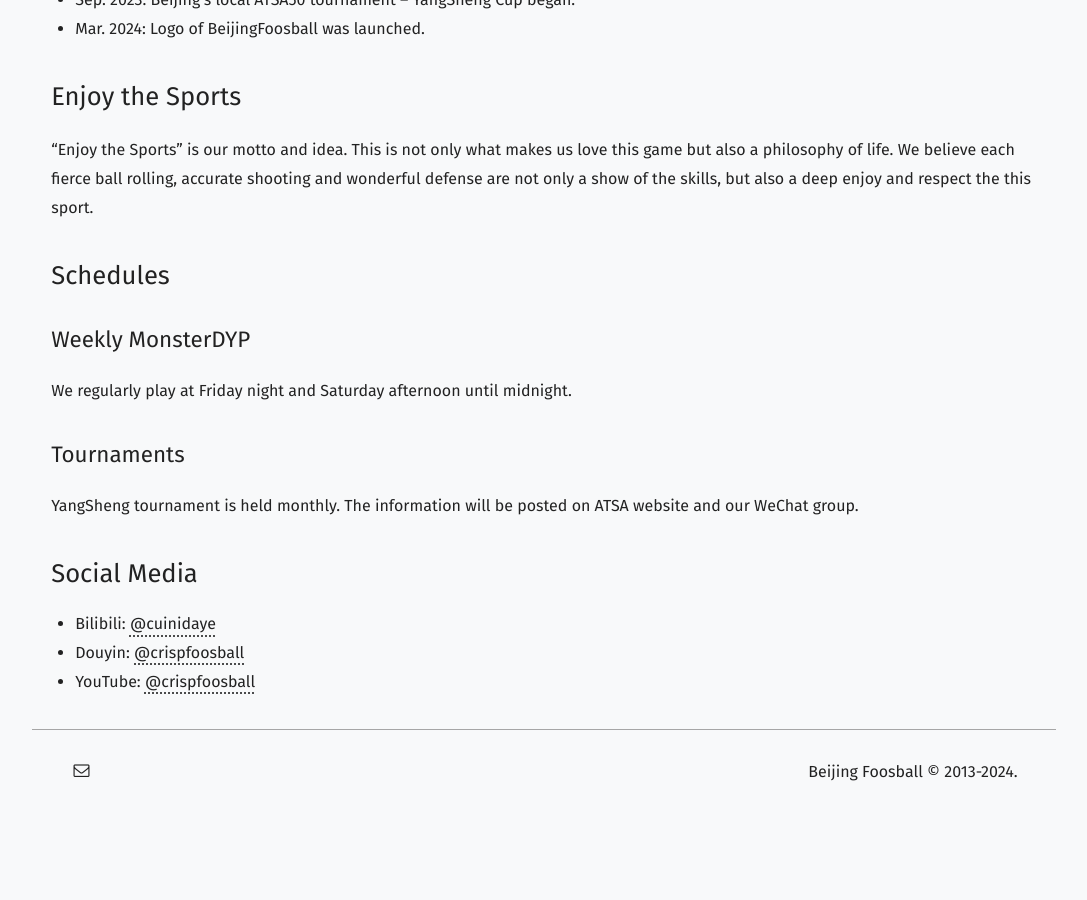
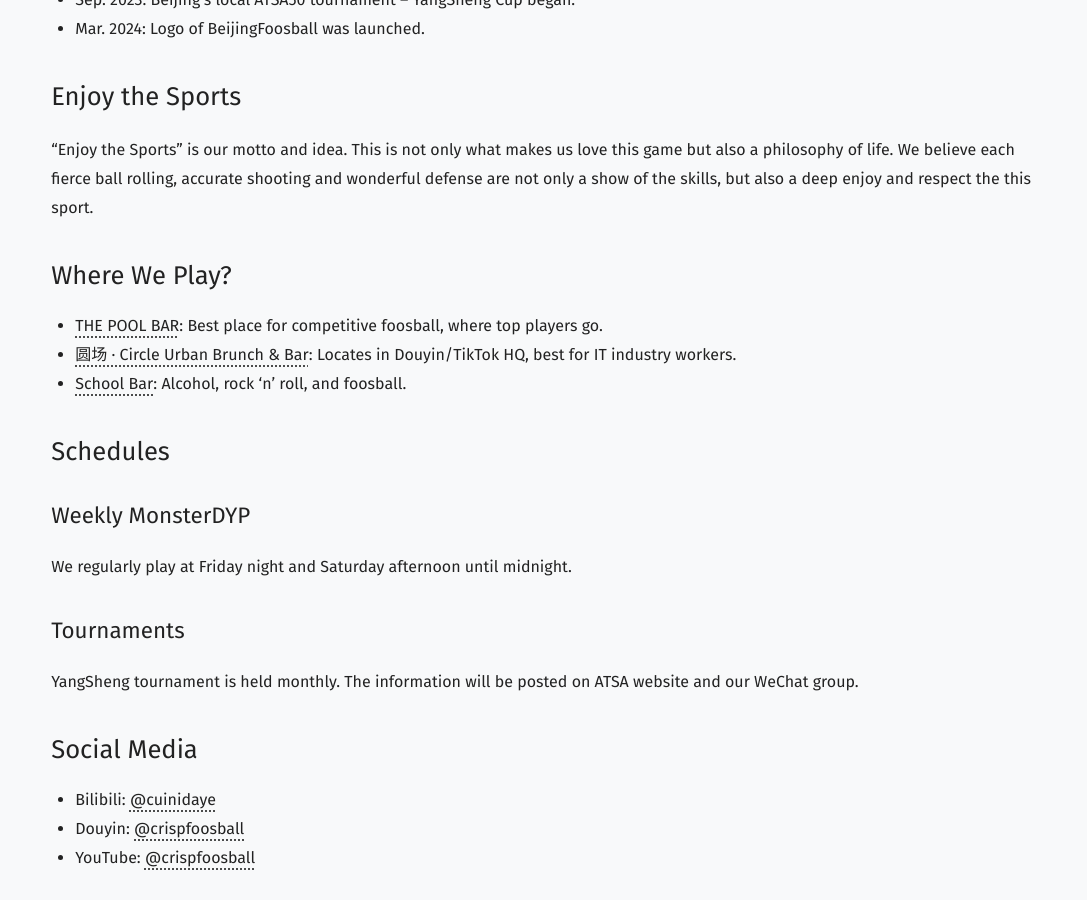
Before and after one commit to BeijingFoosball/beijingfoosball.github.io, a Jekyll site: the page built from _docs/introduction.md, in a window 1280 px wide and 900 px high, scrolled down 1084 px. Shown: the whole window, without its empty margins (96-1183 px from the left). Built offline with Jekyll 4.4.1, drawn with Linux system fonts in a browser that asks for light colours; some web fonts are replaced; before the commit the page ends 1881 px from its top, so only the background shows below that.

Commit message:
add places

```diff
--- a/_data/places.yaml
+++ b/_data/places.yaml
@@ -1,17 +1,20 @@
 - name: THE POOL BAR
   desc: 周五晚和周六全天活动，汇集北京一线高手。
+  desc_en: Best place for competitive foosball, where top players go.
   link: https://m.dianping.com/shopshare/k1tcZDtRfXspEFvZ
   address: 北京市东城区鼓楼东大街106号
   table: 火球专业版
   image: the-pool-bar.jpg
-- name: 圆场·Circle Urban Brunch & Bar
+- name: 圆场 · Circle Urban Brunch & Bar
   desc: 位于抖音集团总部1733商区，互联网球友分据点。
+  desc_en: Locates in Douyin/TikTok HQ, best for IT industry workers.
   link: https://m.dianping.com/shopshare/l5Vj7PLxkSuvurO8
   address: 北京市海淀区北三环西路甲13号
   table: 火球专业版
   image: circle-urban.jpg
 - name: School Bar
   desc: 摇滚青年们一起切磋醉球的好去处。
+  desc_en: Alcohol, rock 'n' roll, and foosball.
   link: https://m.dianping.com/shopshare/l6rk0zZ9qVY9FhES
   address: 北京市东城区五道营胡同53号院内
   table: 火球专业版
--- a/_docs/introduction.md
+++ b/_docs/introduction.md
@@ -32,6 +32,12 @@
 "Enjoy the Sports" is our motto and idea. This is not only what makes us love this game but also a philosophy of life.
 We believe each fierce ball rolling, accurate shooting and wonderful defense are not only a show of the skills, but also a deep enjoy and respect the this sport.
 
+## Where We Play?
+
+{% for item in site.data.places %}
+- [{{ item.name }}]({{ item.link }}): {{ item. desc_en }}
+{% endfor %}
+
 ## Schedules
 
 ### Weekly MonsterDYP
```
